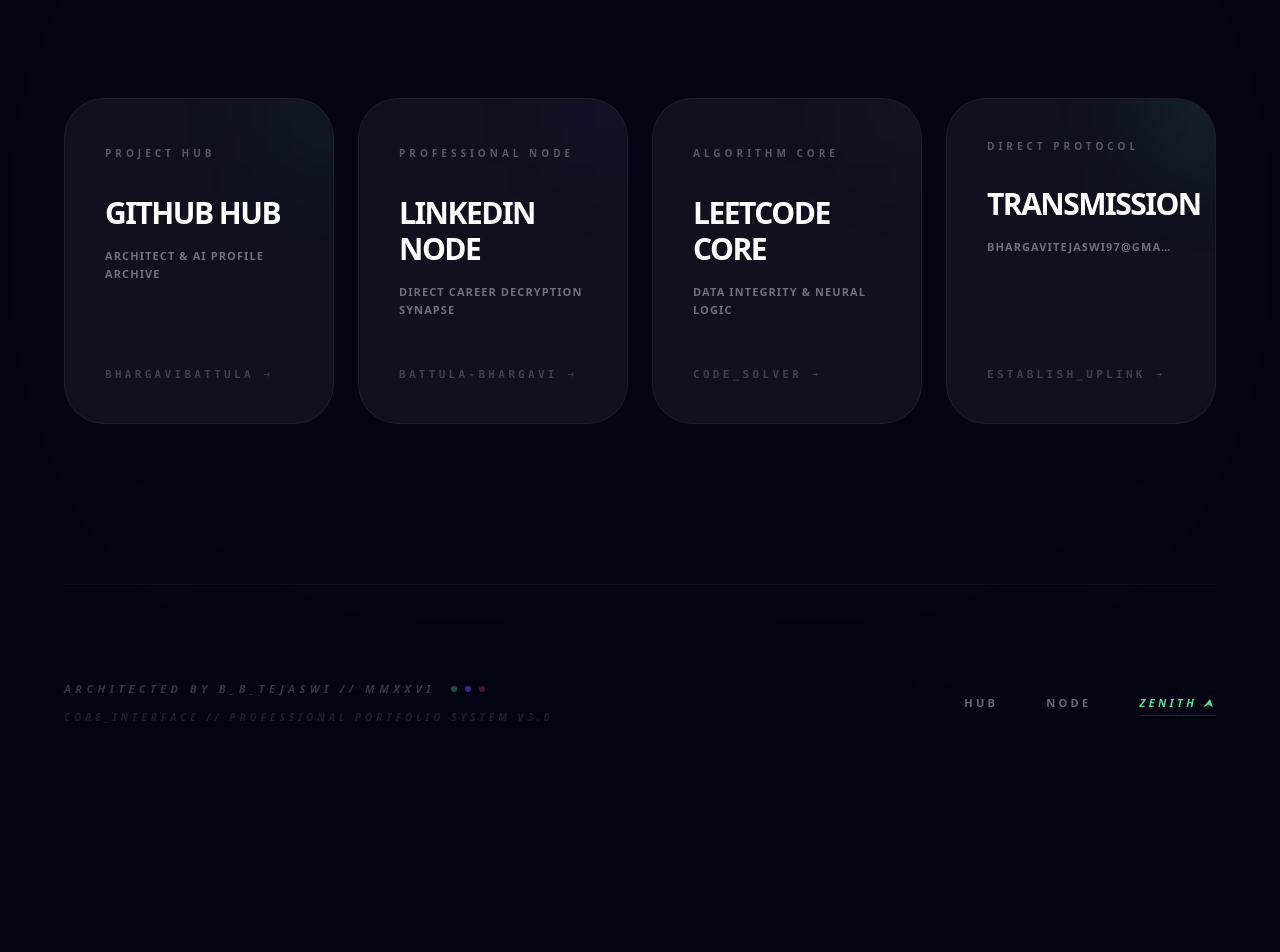
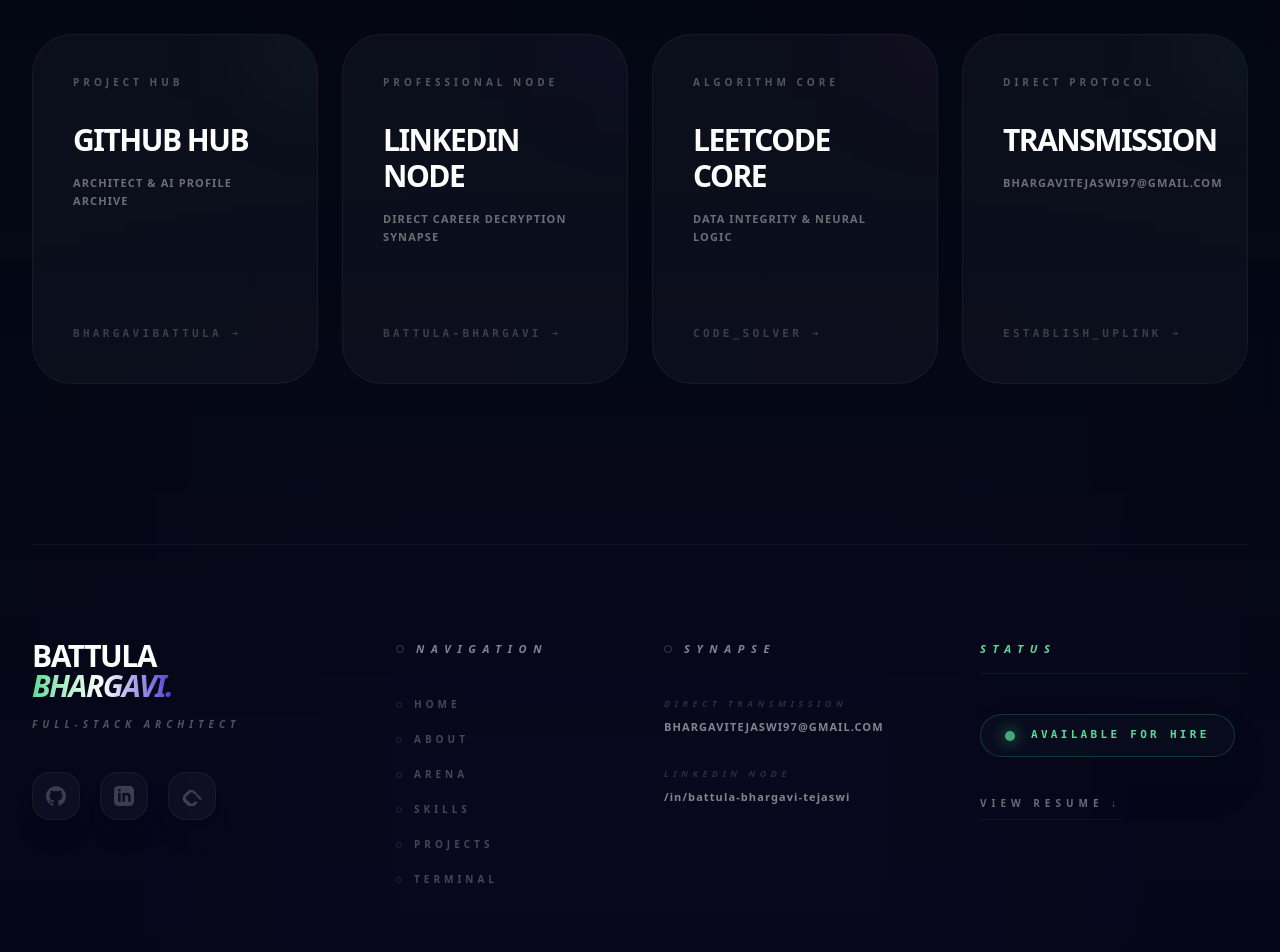
Before and after one commit to bhargavibattula/about-me, a React (Vite) app in the folder Portfolio/: page / in a window 1280 px wide. Shown: the part 8200-9152 px from the top of the page. Before the commit the page ends 9053 px from the top, so only its background shows below. Built offline with nearby package versions, Linux system fonts and the light colour scheme.

Commit message:
Merge Collaboration Cards with Professional System Footer

```diff
--- a/Portfolio/src/components/professional/Footer.jsx
+++ b/Portfolio/src/components/professional/Footer.jsx
@@ -11,7 +11,7 @@
         setTimeout(() => setCopied(false), 2000);
     };
 
-    const links = [
+    const collaborationCards = [
         {
             label: "Project Hub",
             name: "GitHub Hub",
@@ -38,30 +38,59 @@
             action: "CODE_SOLVER ➔",
             color: "group-hover:text-fuchsia",
             bg: "bg-fuchsia/5"
+        },
+        {
+            label: "Direct Protocol",
+            name: "Transmission",
+            href: "#",
+            detail: email,
+            action: "ESTABLISH_UPLINK ➔",
+            color: "group-hover:text-mint",
+            bg: "bg-mint/5",
+            isEmail: true
         }
     ];
 
+    const navLinks = [
+        { name: 'Home', href: '#' },
+        { name: 'About', href: '#about' },
+        { name: 'Arena', href: '#arena' },
+        { name: 'Skills', href: '#skills' },
+        { name: 'Projects', href: '#projects' },
+        { name: 'Terminal', href: '#terminal' }
+    ];
+
+    const socials = [
+        { name: 'GitHub', href: 'https://github.com/bhargavibattula', icon: 'M12 .297c-6.63 0-12 5.373-12 12 0 5.303 3.438 9.8 8.205 11.385.6.113.82-.258.82-.577 0-.285-.01-1.04-.015-2.04-3.338.724-4.042-1.61-4.042-1.61C4.422 18.07 3.633 17.7 3.633 17.7c-1.087-.744.084-.729.084-.729 1.205.084 1.838 1.236 1.838 1.236 1.07 1.835 2.809 1.305 3.495.998.108-.776.417-1.305.76-1.605-2.665-.3-5.466-1.332-5.466-5.93 0-1.31.465-2.38 1.235-3.22-.135-.303-.54-1.523.105-3.176 0 0 1.005-.322 3.3 1.23.96-.267 1.98-.399 3-.405 1.02.006 2.04.138 3 .405 2.28-1.552 3.285-1.23 3.285-1.23.645 1.653.24 2.873.12 3.176.765.84 1.23 1.91 1.23 3.22 0 4.61-2.805 5.625-5.475 5.92.42.36.81 1.096.81 2.22 0 1.606-.015 2.896-.015 3.286 0 .315.21.69.825.57C20.565 22.092 24 17.592 24 12.297c0-6.627-5.373-12-12-12' },
+        { name: 'LinkedIn', href: 'https://www.linkedin.com/in/battula-bhargavi-tejaswi', icon: 'M19 0h-14c-2.761 0-5 2.239-5 5v14c0 2.761 2.239 5 5 5h14c2.762 0 5-2.239 5-5v-14c0-2.761-2.238-5-5-5zm-11 19h-3v-11h3v11zm-1.5-12.268c-.966 0-1.75-.79-1.75-1.764s.784-1.764 1.75-1.764 1.75.79 1.75 1.764-.783 1.764-1.75 1.764zm13.5 12.268h-3v-5.604c0-3.368-4-3.113-4 0v5.604h-3v-11h3v1.765c1.396-2.586 7-2.777 7 2.476v6.759z' },
+        { name: 'LeetCode', href: 'https://leetcode.com/u/BhargaviTejaswi/', icon: 'M16.102 17.93l-2.697 2.607c-.466.467-1.111.662-1.823.662s-1.357-.195-1.824-.662l-4.332-4.363c-.467-.467-.702-1.15-.702-1.863s.235-1.357.702-1.824l4.332-4.363c.467-.467 1.112-.662 1.824-.662.712 0 1.357.195 1.823.662l2.697 2.606c.514.515 1.335.515 1.849 0 .515-.515.515-1.335 0-1.849l-2.697-2.606c-1.086-1.086-2.56-1.576-4.216-1.576-1.656 0-3.13.49-4.215 1.576l-4.332 4.363c-1.086 1.086-1.575 2.56-1.575 4.215 0 1.656.489 3.13 1.575 4.216l4.332 4.363c1.085 1.086 2.56 1.575 4.215 1.575 1.655 0 3.129-.489 4.216-1.575l2.697-2.607c.515-.514.515-1.334 0-1.848-.514-.515-1.335-.515-1.849 0z M23.103 14.288l-3.328-3.352c-.515-.515-1.335-.515-1.849 0s-.515 1.335 0 1.849l3.328 3.352c.515.514 1.335.514 1.849 0s.515-1.335 0-1.849z' }
+    ];
+
     return (
-        <section id="contact" className="py-20 md:py-32 px-6 md:px-8 overflow-hidden bg-[#030412] relative border-t border-white/5">
-            {/* Background Neural Atmosphere */}
-            <div className="absolute inset-0 bg-gradient-to-b from-transparent via-mint/5 to-royal/5 opacity-20 blur-[180px] pointer-events-none" />
+        <footer id="contact" className="bg-[#030412] pt-32 pb-16 px-6 md:px-8 overflow-hidden relative border-t border-white/5">
+            {/* Background Atmosphere */}
+            <div className="absolute inset-0 bg-gradient-to-b from-transparent via-mint/[0.02] to-royal/[0.02] pointer-events-none" />
+            <div className="absolute bottom-0 left-1/2 -translate-x-1/2 w-[1200px] h-[600px] bg-royal/5 blur-[180px] pointer-events-none" />
 
-            <div className="container mx-auto max-w-6xl relative z-10">
+            <div className="container mx-auto max-w-7xl relative z-10">
+
+                {/* --- SECTOR A: COLLABORATION CARDS --- */}
+                <div className="mb-40">
                     <motion.div
                         initial={{ y: 20, opacity: 0 }}
                         whileInView={{ y: 0, opacity: 1 }}
                         viewport={{ once: true }}
-                    className="mb-16 md:mb-24 flex flex-col md:flex-row justify-between items-end gap-10"
+                        className="mb-16 md:mb-24"
                     >
-                    <div>
                         <span className="text-xs font-black uppercase tracking-[0.8em] text-mint mb-6 block">Final Protocol // Direct Uplink</span>
-                        <h2 className="text-6xl md:text-[10rem] font-black uppercase tracking-tighter leading-none italic opacity-80 transition-opacity hover:opacity-100">Let's <br /> <span className="text-white/10 italic">Collaborate</span></h2>
-                    </div>
+                        <h2 className="text-6xl md:text-[10rem] font-black uppercase tracking-tighter leading-[0.8] italic opacity-80 group transition-all">
+                            Let's <br />
+                            <span className="text-white/10 italic group-hover:text-white/20 transition-all">Collaborate</span>
+                        </h2>
                     </motion.div>
 
-                {/* Professional Contact Nodes - Grid Responsiveness */}
-                <div className="grid grid-cols-1 md:grid-cols-2 lg:grid-cols-4 gap-4 md:gap-6 mb-24 md:mb-40">
-                    {links.map((link, i) => (
+                    <div className="grid grid-cols-1 md:grid-cols-2 lg:grid-cols-4 gap-4 md:gap-6">
+                        {collaborationCards.map((link, i) => (
                             <motion.a
                                 key={link.name}
                                 href={link.href}
@@ -70,11 +99,19 @@
                                 whileInView={{ y: 0, opacity: 1 }}
                                 viewport={{ once: true }}
                                 transition={{ delay: i * 0.1 }}
-                            className={`group relative p-8 md:p-10 bg-white/5 border border-white/5 rounded-[32px] md:rounded-[40px] overflow-hidden hover:border-white/20 transition-all hover:-translate-y-2 flex flex-col justify-between`}
+                                onClick={link.isEmail ? handleCopy : undefined}
+                                className={`group relative p-8 md:p-10 bg-white/[0.03] border border-white/5 rounded-[32px] md:rounded-[40px] overflow-hidden hover:border-white/20 transition-all hover:-translate-y-2 flex flex-col justify-between h-[320px] md:h-[350px]`}
                             >
                                 <div className={`absolute top-0 right-0 w-32 h-32 blur-[48px] -translate-y-1/2 translate-x-1/2 group-hover:scale-150 transition-transform ${link.bg}`} />
                                 <div className="relative z-10">
+                                    <div className="flex justify-between items-center">
                                         <span className="text-[10px] font-black uppercase tracking-[0.4em] text-white/30 group-hover:text-white transition-colors">{link.label}</span>
+                                        {link.isEmail && copied && (
+                                            <AnimatePresence>
+                                                <motion.span initial={{ opacity: 0, scale: 0.5 }} animate={{ opacity: 1, scale: 1 }} exit={{ opacity: 0, scale: 0.5 }} className="text-[8px] font-black text-mint uppercase tracking-widest bg-mint/10 px-3 py-1 rounded-full">Copied</motion.span>
+                                            </AnimatePresence>
+                                        )}
+                                    </div>
                                     <h4 className={`text-2xl md:text-3xl font-black uppercase tracking-tighter text-white mt-8 transition-colors ${link.color}`}>{link.name}</h4>
                                     <p className="text-[11px] text-white/40 mt-4 uppercase font-black tracking-widest leading-relaxed">
                                         {link.detail}
@@ -83,52 +120,109 @@
                                 <div className="mt-12 text-[11px] font-black text-white/20 group-hover:text-white transition-colors uppercase tracking-[0.3em] font-mono">{link.action}</div>
                             </motion.a>
                         ))}
+                    </div>
+                </div>
 
-                    {/* Unified Email Transmission Node */}
-                    <motion.div
-                        initial={{ y: 30, opacity: 0 }}
-                        whileInView={{ y: 0, opacity: 1 }}
-                        viewport={{ once: true }}
-                        transition={{ delay: 0.3 }}
-                        onClick={handleCopy}
-                        className="group relative p-8 md:p-10 bg-white/5 border border-white/5 rounded-[32px] md:rounded-[40px] overflow-hidden hover:border-mint/50 transition-all hover:-translate-y-2 cursor-pointer flex flex-col justify-between"
+                {/* --- SECTOR B: PROFESSIONAL SYSTEM FOOTER --- */}
+                <div className="pt-24 border-t border-white/5">
+                    <div className="grid grid-cols-1 md:grid-cols-2 lg:grid-cols-4 gap-16 lg:gap-12 mb-24">
+
+                        {/* Identity Pillar */}
+                        <motion.div initial={{ y: 20, opacity: 0 }} whileInView={{ y: 0, opacity: 1 }} viewport={{ once: true }} className="space-y-10">
+                            <div className="space-y-4">
+                                <h2 className="text-3xl font-black uppercase tracking-tighter text-white leading-none">
+                                    BATTULA<br />
+                                    <span className="italic text-transparent bg-clip-text bg-gradient-to-r from-mint via-white to-royal">BHARGAVI.</span>
+                                </h2>
+                                <p className="text-[10px] font-black uppercase tracking-[0.5em] text-white/30 italic">Full-Stack Architect</p>
+                            </div>
+                            <div className="flex gap-5">
+                                {socials.map((social) => (
+                                    <motion.a
+                                        key={social.name} href={social.href} target="_blank"
+                                        whileHover={{ y: -5, scale: 1.1 }}
+                                        className="w-12 h-12 rounded-[18px] bg-white/[0.03] border border-white/5 flex items-center justify-center text-white/20 hover:text-mint hover:border-mint/30 transition-all shadow-xl"
                                     >
-                        <div className="absolute top-0 right-0 w-32 h-32 bg-mint/10 blur-[48px] -translate-y-1/2 translate-x-1/2 group-hover:scale-150 transition-transform" />
-                        <div className="relative z-10">
-                            <div className="flex justify-between items-start">
-                                 <span className="text-[10px] font-black uppercase tracking-[0.4em] text-white/30 group-hover:text-white transition-colors">Direct Protocol</span>
-                                 <AnimatePresence>
-                                    {copied && <motion.span initial={{ opacity: 0, scale: 0.5 }} animate={{ opacity: 1, scale: 1 }} exit={{ opacity: 0, scale: 0.5 }} className="text-[8px] font-black text-mint uppercase tracking-widest bg-mint/10 px-3 py-1 rounded-full">Record_Copied</motion.span>}
-                                 </AnimatePresence>
+                                        <svg className="w-5 h-5 fill-current" viewBox="0 0 24 24"><path d={social.icon} /></svg>
+                                    </motion.a>
+                                ))}
                             </div>
-                            <h4 className="text-2xl md:text-3xl font-black uppercase tracking-tighter text-white mt-8 group-hover:text-mint transition-colors">Transmission</h4>
-                            <p className="text-[11px] text-white/40 mt-4 uppercase font-black tracking-widest leading-relaxed truncate">{email}</p>
+                        </motion.div>
+
+                        {/* Navigation Pillar */}
+                        <motion.div initial={{ y: 20, opacity: 0 }} whileInView={{ y: 0, opacity: 1 }} viewport={{ once: true }} transition={{ delay: 0.1 }} className="space-y-10 lg:pl-12">
+                            <h4 className="text-[11px] font-black uppercase tracking-[0.6em] text-white/50 italic flex items-center gap-3">
+                                <span className="w-2 h-2 rounded-full border border-white/20" /> Navigation
+                            </h4>
+                            <ul className="space-y-5">
+                                {navLinks.map((link) => (
+                                    <li key={link.name}>
+                                        <a href={link.href} className="text-[10px] font-bold uppercase tracking-[0.4em] text-white/25 hover:text-white transition-all flex items-center gap-3 group">
+                                            <span className="w-1.5 h-1.5 border border-white/10 rounded-full group-hover:bg-mint transition-all" />
+                                            {link.name}
+                                        </a>
+                                    </li>
+                                ))}
+                            </ul>
+                        </motion.div>
+
+                        {/* Contact Pillar */}
+                        <motion.div initial={{ y: 20, opacity: 0 }} whileInView={{ y: 0, opacity: 1 }} viewport={{ once: true }} transition={{ delay: 0.2 }} className="space-y-10">
+                            <h4 className="text-[11px] font-black uppercase tracking-[0.6em] text-white/50 italic flex items-center gap-3">
+                                <span className="w-2 h-2 rounded-full border border-white/20" /> Synapse
+                            </h4>
+                            <div className="space-y-8">
+                                <div className="group cursor-pointer" onClick={() => navigator.clipboard.writeText(email)}>
+                                    <p className="text-[9px] font-black uppercase tracking-[0.5em] text-white/15 mb-2 italic">Direct Transmission</p>
+                                    <p className="text-[11px] font-black text-white/50 group-hover:text-mint transition-colors tracking-widest">{email}</p>
                                 </div>
-                        <div className="mt-12 text-[11px] font-black text-white/20 group-hover:text-white transition-colors uppercase tracking-[0.3em] font-mono">ESTABLISH_UPLINK ➔</div>
+                                <a href="https://www.linkedin.com/in/battula-bhargavi-tejaswi" target="_blank" className="block group">
+                                    <p className="text-[9px] font-black uppercase tracking-[0.5em] text-white/15 mb-2 italic">LinkedIn Node</p>
+                                    <p className="text-[11px] font-black text-white/50 group-hover:text-white transition-colors tracking-widest">/in/battula-bhargavi-tejaswi</p>
+                                </a>
+                            </div>
+                        </motion.div>
+
+                        {/* Status Pillar */}
+                        <motion.div initial={{ y: 20, opacity: 0 }} whileInView={{ y: 0, opacity: 1 }} viewport={{ once: true }} transition={{ delay: 0.3 }} className="space-y-10">
+                            <div className="space-y-4">
+                                <h4 className="text-[11px] font-black uppercase tracking-[0.6em] text-mint italic">Status</h4>
+                                <div className="w-full h-px bg-mint/10" />
+                            </div>
+                            <div className="space-y-8">
+                                <div className="inline-flex items-center gap-4 px-6 py-3 rounded-full border border-mint/20 bg-mint/[0.02] shadow-2xl">
+                                    <div className="w-2.5 h-2.5 rounded-full bg-mint shadow-[0_0_15px_#57db96] animate-pulse" />
+                                    <span className="text-[11px] font-black uppercase tracking-[0.3em] text-mint font-mono">Available for hire</span>
+                                </div>
+                                <a
+                                    href="https://drive.google.com/file/d/1y-B7hoUDK0j8CgEcVLhcQla7tMHAmIAx/view"
+                                    target="_blank" rel="noopener noreferrer"
+                                    className="inline-flex items-center gap-6 text-[10px] font-black uppercase tracking-[0.5em] text-white/40 hover:text-mint transition-all group"
+                                >
+                                    <span className="border-b border-white/5 pb-2 group-hover:border-mint transition-all">View Resume ↓</span>
+                                </a>
+                            </div>
                         </motion.div>
                     </div>
 
-                {/* Secure Professional Signature */}
-                <div className="flex flex-col md:flex-row justify-between items-center pt-16 md:pt-24 border-t border-white/5 gap-10">
-                     <div className="flex flex-col items-center md:items-start gap-3">
-                         <div className="flex items-center gap-4 text-[11px] font-black uppercase tracking-[0.4em] text-white/20 italic">
-                             Architected by B_B_Tejaswi // MMXXVI
-                             <div className="flex gap-2">
-                                <motion.div animate={{ opacity: [1, 0, 1] }} transition={{ repeat: Infinity, duration: 2 }} className="h-1.5 w-1.5 bg-mint rounded-full" />
-                                <motion.div animate={{ opacity: [0, 1, 0] }} transition={{ repeat: Infinity, duration: 2 }} className="h-1.5 w-1.5 bg-royal rounded-full" />
-                                <motion.div animate={{ opacity: [1, 0, 1] }} transition={{ repeat: Infinity, duration: 2 }} className="h-1.5 w-1.5 bg-fuchsia rounded-full" />
+                    {/* Final Bottom Peripheral */}
+                    <div className="pt-16 border-t border-white/5 flex flex-col md:flex-row justify-between items-center gap-12 text-[9px] font-black uppercase tracking-[0.5em] text-white/10 uppercase">
+                        <div className="flex items-center gap-4">
+                            © 2026 B_B_TEJASWI <span className="w-1 h-1 bg-white/10 rounded-full" /> ARCHITECTED_PERFECTION
                         </div>
-                         </div>
-                         <div className="text-[10px] font-black uppercase tracking-[0.4em] text-white/10 italic">Core_Interface // Professional Portfolio System V3.0</div>
-                     </div>
-                     <div className="flex gap-12 order-first md:order-last">
-                         <a href="https://github.com/bhargavibattula" target="_blank" className="text-[11px] font-black uppercase tracking-[0.3em] text-white/40 hover:text-white transition-all">Hub</a>
-                         <a href="https://www.linkedin.com/in/battula-bhargavi-tejaswi" target="_blank" className="text-[11px] font-black uppercase tracking-[0.3em] text-white/40 hover:text-white transition-all">Node</a>
-                         <button onClick={() => window.scrollTo({ top: 0, behavior: 'smooth' })} className="text-[11px] font-black uppercase tracking-[0.3em] text-mint hover:text-white transition-all italic underline underline-offset-8 decoration-mint/20">Zenith ⮝</button>
+                        <div className="flex gap-10 items-center">
+                            <span className="italic opacity-50">REACT // TAILWIND // FASTAPI // LANGGRAPH</span>
+                            <button
+                                onClick={() => window.scrollTo({ top: 0, behavior: 'smooth' })}
+                                className="w-12 h-12 rounded-2xl border border-white/5 flex items-center justify-center hover:text-mint hover:border-mint/50 transition-all shadow-2xl bg-white/[0.01]"
+                            >
+                                ↑
+                            </button>
                         </div>
                     </div>
                 </div>
-        </section>
+            </div>
+        </footer>
     );
 };
 
```
Lines whose indentation alone changed are shown as unchanged.
